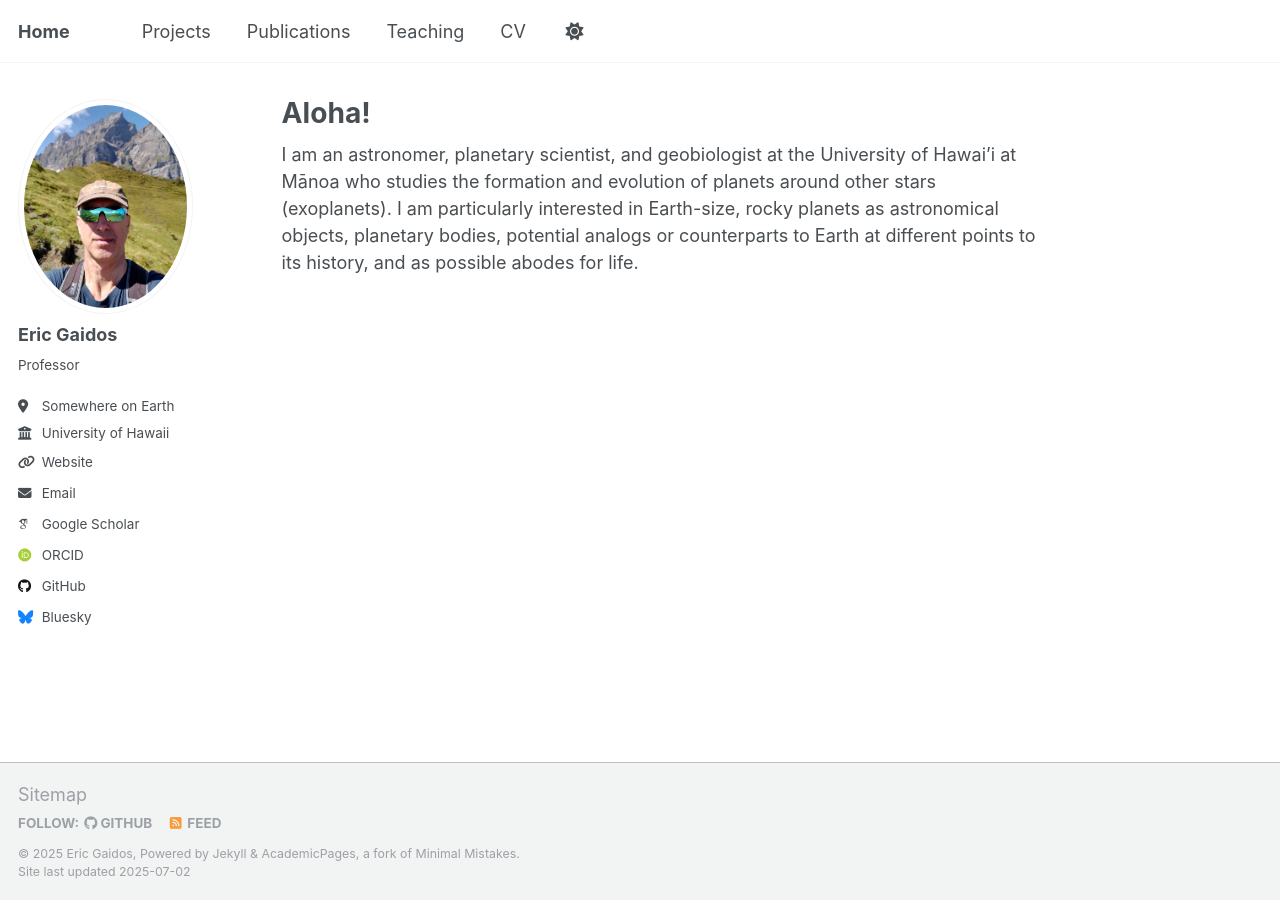
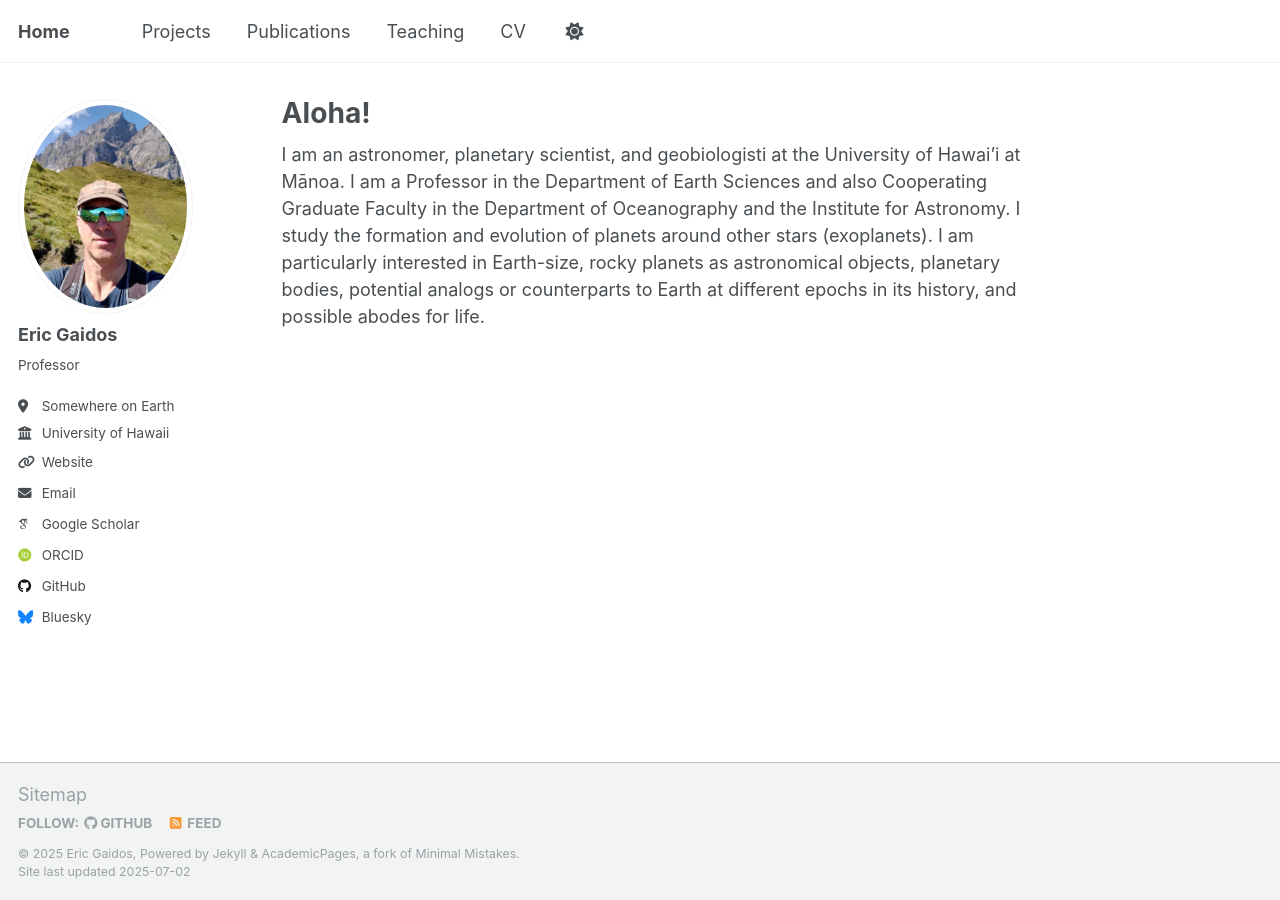
Before and after one commit to egaidos/egaidos.github.io, a Jekyll site: the page built from _pages/about.md, in a window 1280 px wide. Built offline with Jekyll 4.4.1, drawn with Linux system fonts in a browser that asks for light colours; some web fonts are replaced.

Commit message:
Update about.md

```diff
--- a/_pages/about.md
+++ b/_pages/about.md
@@ -7,4 +7,4 @@ redirect_from:
   - /about.html
 ---
 
-I am an astronomer, planetary scientist, and geobiologist at the University of Hawai'i at Mānoa who studies the formation and evolution of planets around other stars (exoplanets).  I am particularly interested in Earth-size, rocky planets as astronomical objects, planetary bodies, potential analogs or counterparts to Earth at different points to its history, and as possible abodes for life.
+I am an astronomer, planetary scientist, and geobiologisti at the University of Hawai'i at Mānoa.  I am a Professor in the Department of Earth Sciences and also Cooperating Graduate Faculty in the Department of Oceanography and the Institute for Astronomy.  I study the formation and evolution of planets around other stars (exoplanets).  I am particularly interested in Earth-size, rocky planets as astronomical objects, planetary bodies, potential analogs or counterparts to Earth at different epochs in its history, and possible abodes for life.
```
